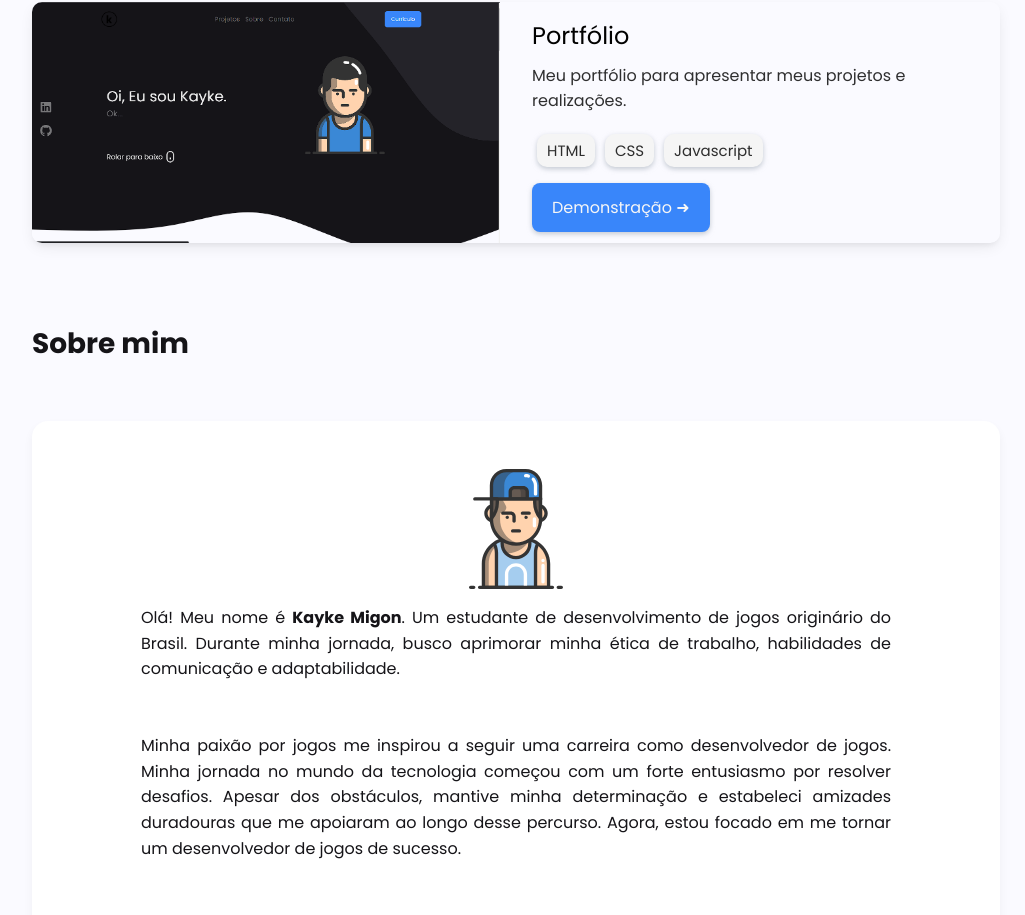
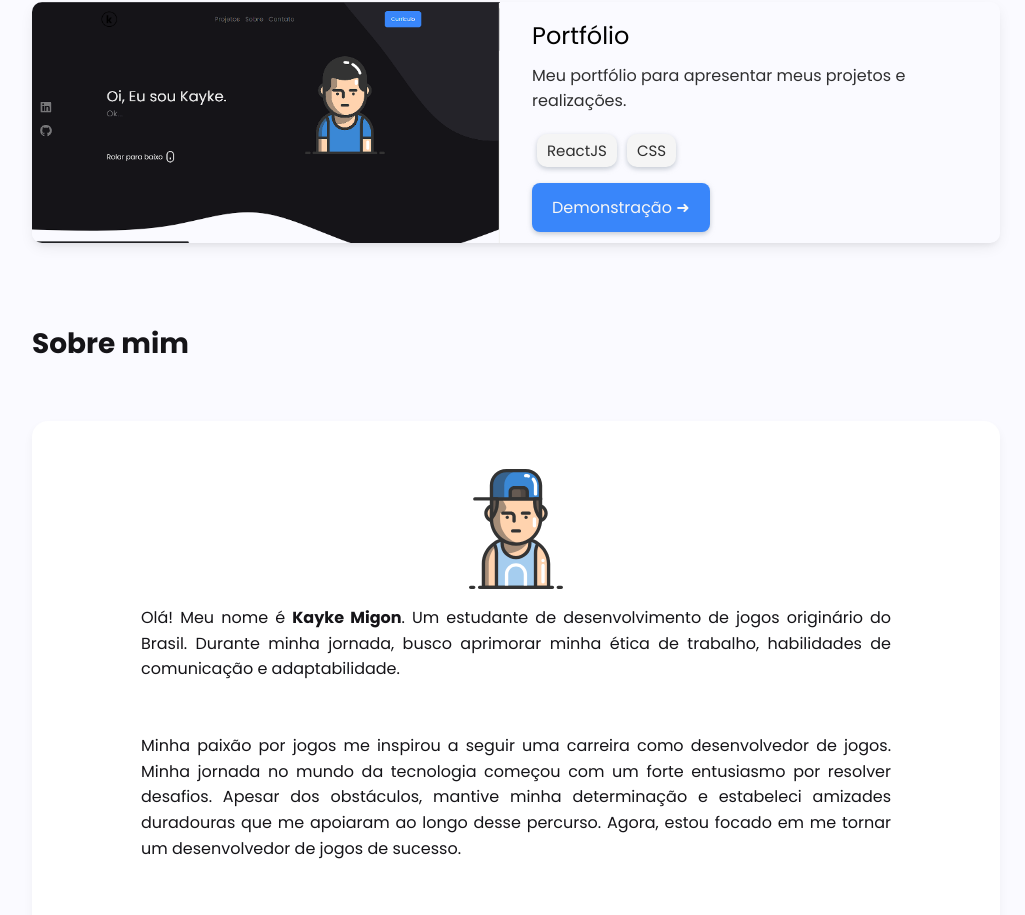
Before and after one commit to migonkayke/portfolio, a React (Create React App) app: page / in a window 1280 px wide. Shown: the part 939-1854 px from the top of the page, without its empty margins (124-1149 px from the left). Built offline with nearby package versions, Linux system fonts and the light colour scheme.

Commit message:
atualização

```diff
--- a/src/data/ProjectData.js
+++ b/src/data/ProjectData.js
@@ -5,7 +5,7 @@ export const ProjectList = [
     title: "Portfólio",
     description:
       "Meu portfólio para apresentar meus projetos e realizações.",
-    tech_stack: ["HTML", "CSS", "Javascript"],
+    tech_stack: ["ReactJS", "CSS"],
     github_url: "",
     demo_url: "https://kaykemigon.github.io",
   },
```
